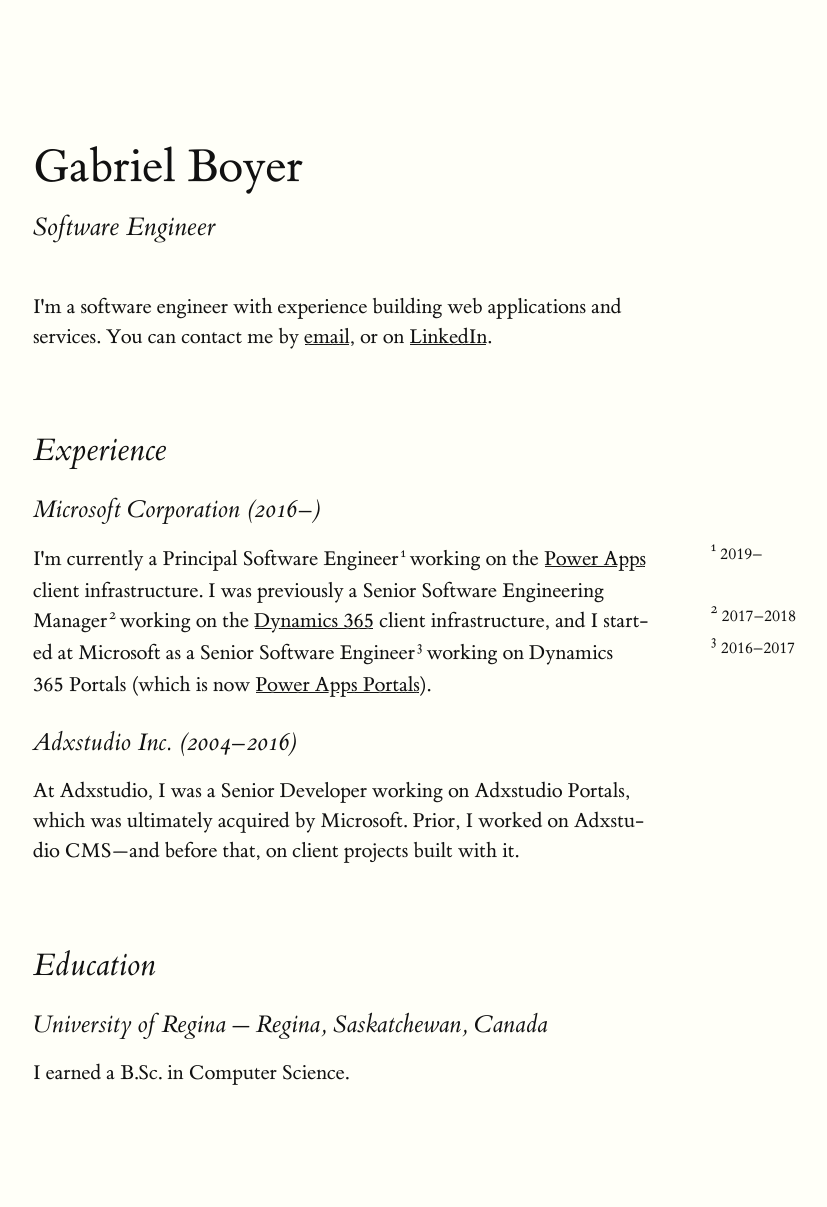
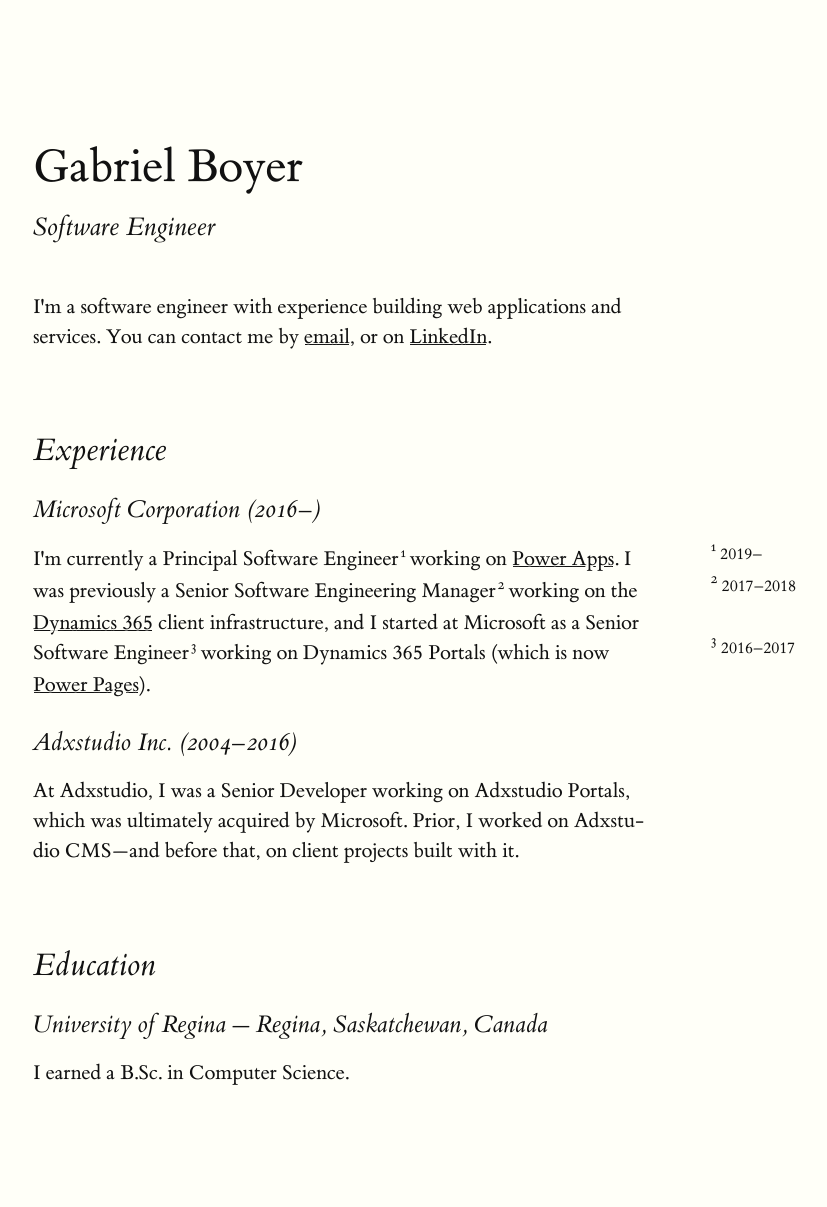
Before and after one commit to gabe/gabe.github.com, a Jekyll site: the page built from index.html, in a window 1280 px wide. Shown: the whole page, without its empty margins (127-954 px from the left). Built offline with Jekyll 4.4.1, drawn with Linux system fonts in a browser that asks for light colours.

Commit message:
Update resume with latest brands

```diff
--- a/index.html
+++ b/index.html
@@ -4,12 +4,12 @@
 <article id="resume"><h1>Gabriel Boyer</h1>
 <p class="subtitle">Software Engineer</p>
 
-<section id="intro"><p>I'm a soft­ware en­gin­eer with ex­per­ience build­ing web app­lica­tions and ser­v­ices. You can con­tact me by <a class="print-title" href="mailto:{{ site.email }}" rel="me" title="{{ site.email }}">email</a>, or on <a class="print-title" href="http://www.linkedin.com/in/gabrielboyer" rel="me" title="http://www.linkedin.com/in/gabrielboyer">LinkedIn</a>.</p></section>
+<section id="intro"><p>I'm a soft­ware en­gin­eer with ex­per­ience build­ing web app­lica­tions and ser­v­ices. You can con­tact me by <a class="print-title" href="mailto:{{ site.email }}" rel="me" title="{{ site.email }}">email</a>, or on <a class="print-title" href="https://www.linkedin.com/in/gabrielboyer" rel="me" title="https://www.linkedin.com/in/gabrielboyer">LinkedIn</a>.</p></section>
 
 <section id="experience"><h2>Experience</h2>
 
 <h3>Microsoft Corporation (2016–)</h3>
-<p>I'm cur­rent­ly a Prin­ci­pal Soft­ware En­gi­neer<span><label for="ms-pse" class="margin-toggle sidenote-number"></label><input id="ms-pse" type="checkbox" class="margin-toggle"/><span class="sidenote">2019–</span></span> work­ing on the <a href="https://powerapps.microsoft.com/en-us/">Pow­er Apps</a> client in­fra­struc­ture. I was pre­vi­ous­ly a Se­nior Soft­ware En­gi­neer­ing Man­ag­er<span><label for="ms-sem" class="margin-toggle sidenote-number"></label><input id="ms-sem" type="checkbox" class="margin-toggle"/><span class="sidenote">2017–2018</span></span> work­ing on the <a href="https://dynamics.microsoft.com/en-us/">Dy­nam­ics 365</a> client in­fra­struc­ture, and I start­ed at Mi­crosoft as a Se­nior Soft­ware En­gi­neer<span><label for="ms-sse" class="margin-toggle sidenote-number"></label><input id="ms-sse" type="checkbox" class="margin-toggle"/><span class="sidenote">2016–2017</span></span> work­ing on Dy­nam­ics 365 Por­tals (which is now <a href="https://powerapps.microsoft.com/en-us/portals/">Pow­er Apps Por­tals</a>).</p>
+<p>I'm cur­rent­ly a Prin­ci­pal Soft­ware En­gi­neer<span><label for="ms-pse" class="margin-toggle sidenote-number"></label><input id="ms-pse" type="checkbox" class="margin-toggle"/><span class="sidenote">2019–</span></span> work­ing on <a href="https://powerapps.microsoft.com/en-us/">Pow­er Apps</a>. I was pre­vi­ous­ly a Se­nior Soft­ware En­gi­neer­ing Man­ag­er<span><label for="ms-sem" class="margin-toggle sidenote-number"></label><input id="ms-sem" type="checkbox" class="margin-toggle"/><span class="sidenote">2017–2018</span></span> work­ing on the <a href="https://dynamics.microsoft.com/en-us/">Dy­nam­ics 365</a> client in­fra­struc­ture, and I start­ed at Mi­crosoft as a Se­nior Soft­ware En­gi­neer<span><label for="ms-sse" class="margin-toggle sidenote-number"></label><input id="ms-sse" type="checkbox" class="margin-toggle"/><span class="sidenote">2016–2017</span></span> work­ing on Dy­nam­ics 365 Por­tals (which is now <a href="https://www.microsoft.com/en-us/power-platform/products/power-pages">Pow­er Pages</a>).</p>
 
 <h3>Adxstudio Inc. (2004–2016)</h3>
 <p>At Adxs­tu­dio, I was a Se­nior De­vel­op­er work­ing on Adxs­tu­dio Por­tals, which was ul­ti­mate­ly ac­quired by Mi­crosoft. Pri­or, I worked on Adxs­tu­dio CMS—and be­fore that, on client projects built with it.</p></section>
@@ -17,4 +17,8 @@
 <section id="education"><h2>Education</h2>
 <h3>University of Regina — Regina, Saskatchewan, Canada</h3>
 <p>I earned a B.Sc. in Com­put­er Sci­ence.</p></section>
+
+
+
+
 </article>
```
Also changed, not shown: 1 other file.
